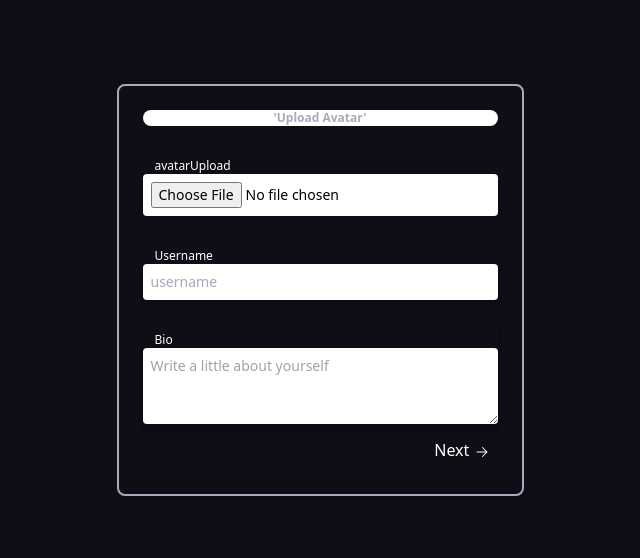
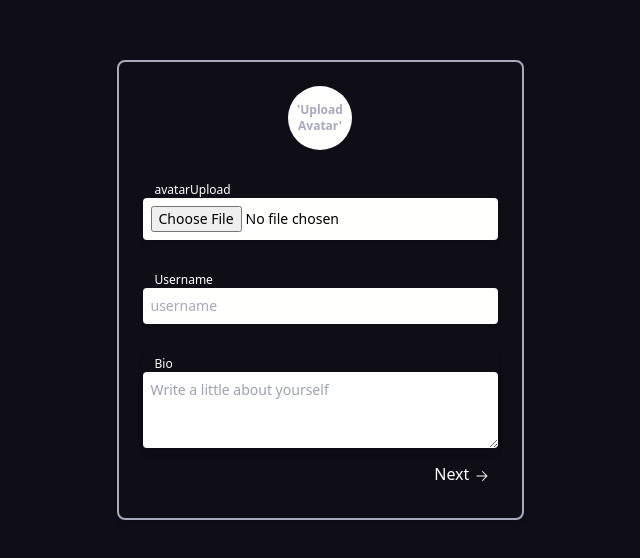
Before and after one commit to felixmckenzie/chat-client, a Next.js app: page /signup/create-profile in a window 1280 px wide. Shown: the part 110-668 px from the top of the page, without its empty margins (320-960 px from the left). Built offline with nearby package versions, Linux system fonts and the light colour scheme; no server answers.

Commit message:
add styles

```diff
--- /dev/null
+++ b/components/ChatList.tsx
@@ -0,0 +1,14 @@
+import { messages } from '@/dummyData'
+import SideCard from './SideBarCard'
+
+const ChatList = () => {
+    return (
+        <div className="flex flex-col h-full p-2 overflow-y-auto space-y-2 divide-body-text-light divide-y">
+            {messages.map((message) => {
+                return <SideCard key={message.id} title={message.sender} date={message.timestamp} text={message.text} />
+            })}
+        </div>
+    )
+}
+
+export default ChatList
--- /dev/null
+++ b/components/ContactList.tsx
@@ -0,0 +1,3 @@
+const ContactList = () => {
+    return <div className="flex flex-col h-full p-2 overflow-y-auto space-y-2 divide-body-text-light divide-y"></div>
+}
--- a/components/SideBarCard.tsx
+++ b/components/SideBarCard.tsx
@@ -2,7 +2,7 @@ import { FormatDate } from '@/utils'
 
 const SideCard = ({ title, text, date }: { title: string; text: string; date: string }) => {
     return (
-        <div className="flex flex-col w-full h-28 justify-center px-4 text-body-text-light">
+        <div className="flex flex-col w-full justify-center px-4 text-body-text-light">
             <div className="flex justify-between">
                 <h1>{title}</h1>
                 {FormatDate(date)}
--- a/components/SideBarMenu.tsx
+++ b/components/SideBarMenu.tsx
@@ -1,10 +1,10 @@
 'use client'
 const SideBarMenu = ({ options }) => {
     return (
-        <div className="flex w-full h-auto justify-between px-6 py-4 border-b border-b-headline-text ">
+        <div className="flex w-full h-auto justify-between items-center mt-4 px-6 py-4 border-b border-b-headline-text ">
             {options?.map((option) => {
                 return (
-                    <button className="text-headline-text p-0" key={option.key} onClick={option.onClick}>
+                    <button className="text-headline-text p-0 overflow-hidden" key={option.key} onClick={option.onClick}>
                         {option.icon}
                     </button>
                 )
--- a/components/UserForm.tsx
+++ b/components/UserForm.tsx
@@ -139,8 +139,8 @@ export const UserForm: FC = () => {
 
     return (
         <div className="flex flex-col justify-center items-center">
-            <form onSubmit={handleSubmit(onSubmit)} className="w-full rounded-lg border-solid border-2 border-body-text-light shadow-md p-6 max-w-lg">
-                <AvatarPreview alt="Uploaded Avatar" avatarUrl={previewUrl} width={32} height={32} />
+            <form onSubmit={handleSubmit(onSubmit)} className="w-full rounded-lg border-solid border-2 border-body-text-light shadow-md p-6 ">
+                <AvatarPreview alt="Uploaded Avatar" avatarUrl={previewUrl} width={16} height={16} />
                 <Controller
                     name="file"
                     control={control}
```
Also changed, not shown: app/home/layout.tsx (+0 -8 lines).
